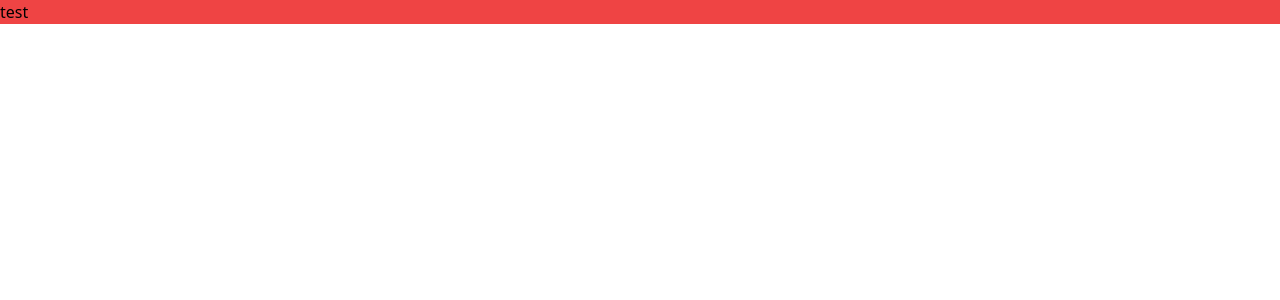
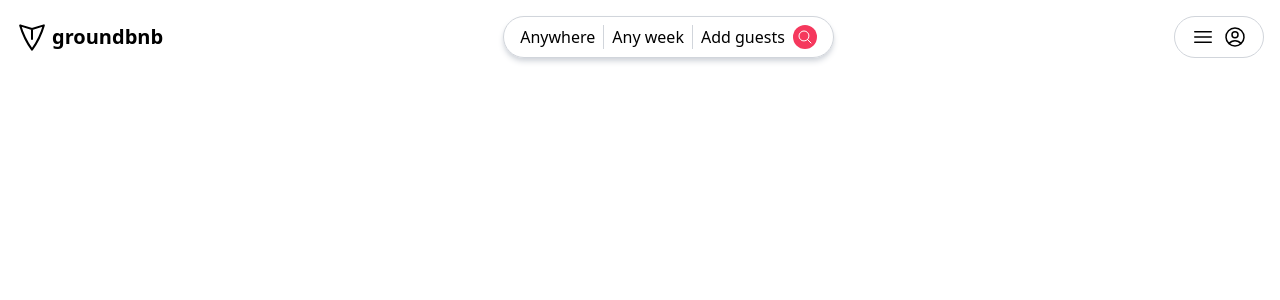
Before and after one commit to 0xRin/fullstack-booking-app, a React (Vite) app in the folder client/: page / in a window 1280 px wide. Shown: the top 300 px of the page. Built offline with nearby package versions, Linux system fonts and the light colour scheme.

Commit message:
feat: add header section

```diff
--- a/client/src/App.tsx
+++ b/client/src/App.tsx
@@ -1,5 +1,86 @@
 function App() {
-  return <h1 className="bg-red-500">test</h1>;
+  return (
+    <div>
+      {/* top header */}
+      <header className="p-4 flex justify-between">
+        {/* logo */}
+        <a href="" className="flex items-center gap-1">
+          <svg
+            xmlns="http://www.w3.org/2000/svg"
+            fill="none"
+            viewBox="0 0 24 24"
+            strokeWidth={1.5}
+            stroke="currentColor"
+            className="w-8 h-8 rotate-90"
+          >
+            <path
+              strokeLinecap="round"
+              strokeLinejoin="round"
+              d="M6 12L3.269 3.126A59.768 59.768 0 0121.485 12 59.77 59.77 0 013.27 20.876L5.999 12zm0 0h7.5"
+            />
+          </svg>
+          <span className="font-bold text-xl">groundbnb</span>
+        </a>
+        {/* middle header section */}
+        <div className="flex  gap-2 border border-gray-300 rounded-full py-2 px-4  shadow-md shadow-gray-300">
+          <div>Anywhere</div>
+          {/* vertical sepeartor */}
+          <div className="border-l border-gray-300"></div>
+          <div>Any week</div>
+          {/* vertical sepeartor */}
+          <div className="border-l border-gray-300"></div>
+          <div>Add guests</div>
+          {/* search button */}
+          <button className="bg-primary text-white p-1 rounded-full">
+            <svg
+              xmlns="http://www.w3.org/2000/svg"
+              fill="none"
+              viewBox="0 0 24 24"
+              strokeWidth={1.5}
+              stroke="currentColor"
+              className="w-4 h-4"
+            >
+              <path
+                strokeLinecap="round"
+                strokeLinejoin="round"
+                d="M21 21l-5.197-5.197m0 0A7.5 7.5 0 105.196 5.196a7.5 7.5 0 0010.607 10.607z"
+              />
+            </svg>
+          </button>
+        </div>
+        <div className="flex items-center gap-2 border border-gray-300 rounded-full py-2 px-4 ">
+          <svg
+            xmlns="http://www.w3.org/2000/svg"
+            fill="none"
+            viewBox="0 0 24 24"
+            strokeWidth={1.5}
+            stroke="currentColor"
+            className="w-6 h-6"
+          >
+            <path
+              strokeLinecap="round"
+              strokeLinejoin="round"
+              d="M3.75 6.75h16.5M3.75 12h16.5m-16.5 5.25h16.5"
+            />
+          </svg>
+          <svg
+            xmlns="http://www.w3.org/2000/svg"
+            fill="none"
+            viewBox="0 0 24 24"
+            strokeWidth={1.5}
+            stroke="currentColor"
+            className="w-6 h-6"
+          >
+            <path
+              strokeLinecap="round"
+              strokeLinejoin="round"
+              d="M17.982 18.725A7.488 7.488 0 0012 15.75a7.488 7.488 0 00-5.982 2.975m11.963 0a9 9 0 10-11.963 0m11.963 0A8.966 8.966 0 0112 21a8.966 8.966 0 01-5.982-2.275M15 9.75a3 3 0 11-6 0 3 3 0 016 0z"
+            />
+          </svg>
+        </div>
+      </header>
+    </div>
+  );
 }
 
 export default App;
--- a/client/tailwind.config.cjs
+++ b/client/tailwind.config.cjs
@@ -2,7 +2,11 @@
 module.exports = {
   content: ["./index.html", "./src/**/*.{js,ts,jsx,tsx}"],
   theme: {
-    extend: {},
+    extend: {
+      colors: {
+        primary: "#F5385D",
+      },
+    },
   },
   plugins: [],
 };
```
